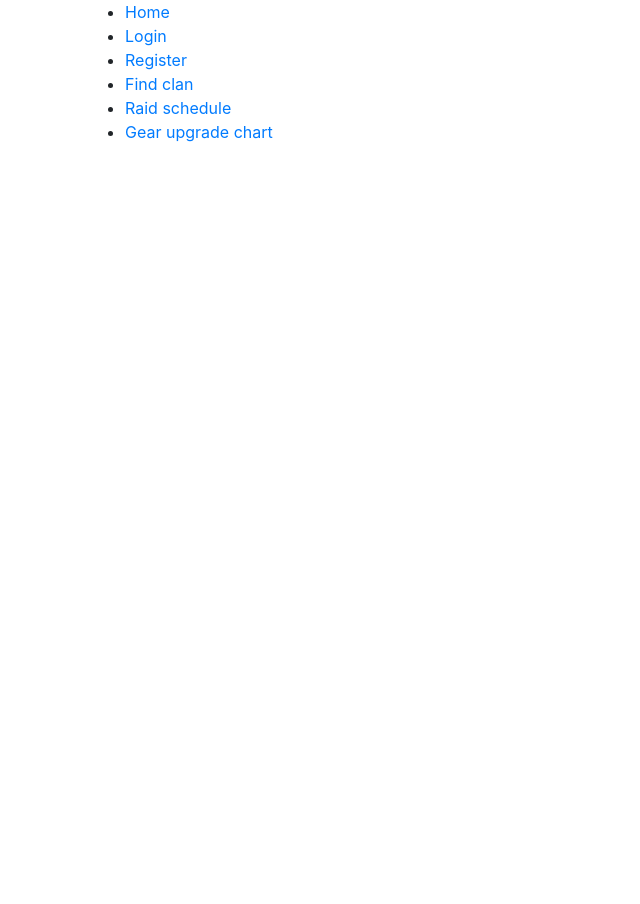
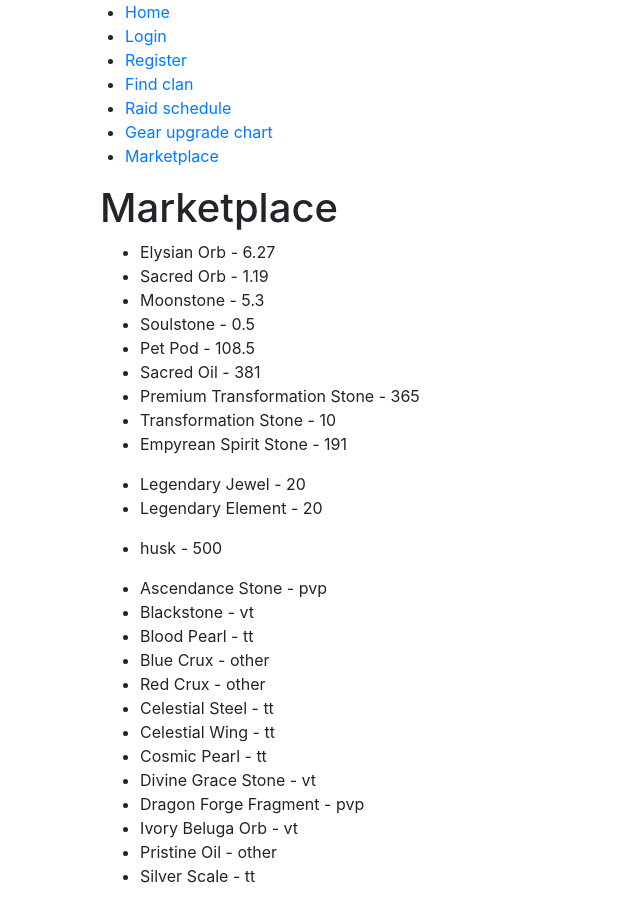
Before and after one commit to Ilierette/raid-planner, a React app: page /market in a window 1280 px wide. Shown: the whole page, without its empty margins (0-640 px from the left). Before the commit the page ends 800 px from the top, so only its background shows below. Built offline with nearby package versions, Linux system fonts and the light colour scheme.

Commit message:
more data

```diff
--- a/src/data/market.tsx
+++ b/src/data/market.tsx
@@ -1,20 +1,50 @@
 const market = {
     basic: [
         {
-            name: "moonstone",
-            price: 5,
+            name: "Elysian Orb",
+            price: 6.27
         },
         {
-            name: "soulstone",
+            name: "Sacred Orb",
+            price: 1.19
+        },
+        {
+            name: "Moonstone",
+            price: 5.30,
+        },
+        {
+            name: "Soulstone",
             price: 0.5,
         },
         {
-            name: "premium trasformation stone",
-            price: 400
+            name: "Pet Pod",
+            price: 108.50
         },
         {
-            name: "sacred oil",
-            price: 400
+            name: "Sacred Oil",
+            price: 381.00
+        },
+        {
+            name: "Premium Transformation Stone",
+            price: 365.00
+        },
+        {
+            name: "Transformation Stone",
+            price: 10
+        },
+        {
+            name: "Empyrean Spirit Stone",
+            price: 191.00
+        }
+    ],
+    dragon: [
+        {
+            name: "Legendary Jewel",
+            price: 20
+        },
+        {
+            name: "Legendary Element",
+            price: 20
         }
     ],
     raid:[
@@ -22,6 +52,60 @@ const market = {
             name: "husk",
             price: 500
         }
+    ],
+    untradeable:[
+        {
+            name: "Ascendance Stone",
+            tier: "pvp"
+        },
+        {
+            name: "Blackstone",
+            tier: "vt"
+        },
+        {
+            name: "Blood Pearl",
+            tier: "tt"
+        },
+        {
+            name: "Blue Crux",
+            tier: "other"
+        },
+        {
+            name: "Red Crux",
+            tier: "other"
+        },
+        {
+            name: "Celestial Steel",
+            tier: "tt"
+        },
+        {
+            name: "Celestial Wing",
+            tier: "tt"
+        },
+        {
+            name: "Cosmic Pearl",
+            tier: "tt"
+        },
+        {
+            name: "Divine Grace Stone",
+            tier: "vt"
+        },
+        {
+            name: "Dragon Forge Fragment",
+            tier: "pvp"
+        },
+        {
+            name: "Ivory Beluga Orb",
+            tier: "vt"
+        },
+        {
+            name: "Pristine Oil",
+            tier: "other"
+        },
+        {
+            name: "Silver Scale",
+            tier: "tt"
+        }
     ]
 }
 
--- a/src/data/upgrade.tsx
+++ b/src/data/upgrade.tsx
@@ -3,7 +3,7 @@ const upgrade = {
         {
             name: "VT Elemental Necklace",
             type: "raid", //raid, pvp, pve
-            stage: [
+            stages: [
                 {
                     name: "Stage 3",
                     moonstone: 500,
@@ -16,7 +16,7 @@ const upgrade = {
         {
             name: "TT Elemental Ring",
             type: "raid",
-            stage: [
+            stages: [
                 {
                     name: "Total",
                     moonstone: 200
@@ -28,10 +28,38 @@ const upgrade = {
         {
             name: "TT Elemental Earring",
             type: "raid",
-            stage: [
+            stages: [
                 {
-                    name: "Stage 3",
-                    moonstone: 200
+                    name: "Total",
+                    gold: 600,
+                    elysian: 300,
+                    sacred: 1200,
+                    moonstone: 480,
+                    soulstone: 1680,
+                    pts: 3,
+                    legendary_jewel: 120,
+                    blue_crux: 1,
+                    celestial_wing: 60,
+                    pristine_oil: 12
+                }
+            ]
+        },
+        {
+            name: "BT Elemental Earring",
+            type: "raid",
+            stages: [
+                {
+                    name: "Total",
+                    gold: 600,
+                    elysian: 300,
+                    sacred: 1200,
+                    moonstone: 480,
+                    soulstone: 1680,
+                    pts: 3,
+                    legendary_jewel: 120,
+                    blue_crux: 1,
+                    celestial_wing: 60,
+                    pristine_oil: 12
                 }
             ]
         }
--- /dev/null
+++ b/src/pages/marketplace.tsx
@@ -0,0 +1,43 @@
+import * as React from 'react';
+import market from '../data/market';
+
+interface MarketplaceState {
+    market: []
+}
+
+export default class Marketplace extends React.Component<MarketplaceState> {
+    constructor(props: any) {
+        super(props)
+
+        this.state = { market: market }
+    }
+
+    render() {
+        return (
+            <div className="container">
+                <h1>Marketplace</h1>
+
+                <ul>
+                {this.state.market.basic.map((item: any, index: any) => (
+                    <li key={index}>{item.name} - {item.price}</li>
+                ))}
+                </ul>
+                <ul>
+                    {this.state.market.dragon.map((item: any, index: any) => (
+                    <li key={index}>{item.name} - {item.price}</li>
+                ))}
+                </ul>
+                <ul>
+                    {this.state.market.raid.map((item: any, index: any) => (
+                    <li key={index}>{item.name} - {item.price}</li>
+                ))}
+                </ul>
+                <ul>
+                    {this.state.market.untradeable.map((item: any, index: any) => (
+                    <li key={index}>{item.name} - {item.tier}</li>
+                ))}
+                </ul>
+            </div>
+        );
+    }
+}
--- a/src/pages/master.tsx
+++ b/src/pages/master.tsx
@@ -11,6 +11,7 @@ import Register from './register';
 import Clan from './clan';
 import Schedule from './schedule';
 import Gear from './upgradeGear';
+import Marketplace from './marketplace';
 
 class MasterPage extends React.Component {
   render() {
@@ -38,6 +39,9 @@ class MasterPage extends React.Component {
               <li>
                 <Link to="/upgrade-gear">Gear upgrade chart</Link>
               </li>
+              <li>
+                <Link to="/market">Marketplace</Link>
+              </li>
             </ul>
 
             <Route exact path="/" component={Home} />
@@ -46,6 +50,7 @@ class MasterPage extends React.Component {
             <Route path="/find-clan" component={Clan} />
             <Route path="/raid-schedule" component={Schedule} />
             <Route path="/upgrade-gear" component={Gear} />
+            <Route path="/market" component={Marketplace} />
           </div>
         </Router>
       </div>
--- a/src/pages/upgradeGear.tsx
+++ b/src/pages/upgradeGear.tsx
@@ -1,10 +1,46 @@
 import * as React from 'react';
+import upgrade from '../data/upgrade';
 
-export default class Gear extends React.Component {
+interface GearState {
+  gear: []
+}
+
+export default class Gear extends React.Component<GearState> {
+  constructor(props: any) {
+    super(props)
+
+    this.state = { gear: upgrade }
+  }
   render() {
     return (
       <div className="container">
         <h1>Gear</h1>
+
+        <ul>
+          {this.state.gear.earring.map((item: any, index: any) => (
+            <li key={index}>{item.name} - {item.type}
+              <ul>
+                {item.stages.map((stage:any, index:any)=>(
+                  <li key={index}>
+                    {stage.name}
+                      <ul>
+                        <li>Gold: {stage.gold}</li>
+                        <li>Elysian: {stage.elysian}</li>
+                        <li>Sacred: {stage.sacred}</li>
+                        <li>Moonstone: {stage.moonstone}</li>
+                        <li>Soulstone: {stage.soulstone}</li>
+                        <li>PTS: {stage.pts}</li>
+                        <li>Legendary Jewel: {stage.Legendary_jewel}</li>
+                        <li>Blue Crux: {stage.blue_crux}</li>
+                        <li>Celestial Wing: {stage.celestial_wing}</li>
+                        <li>Pristine Oil: {stage.pristine_oil}</li>
+                      </ul>
+                  </li>
+                ))}
+              </ul>
+            </li>
+          ))}
+        </ul>
       </div>
     );
   }
```
Also changed, not shown: 1 other file (tests, documents, lock files or other folders).
